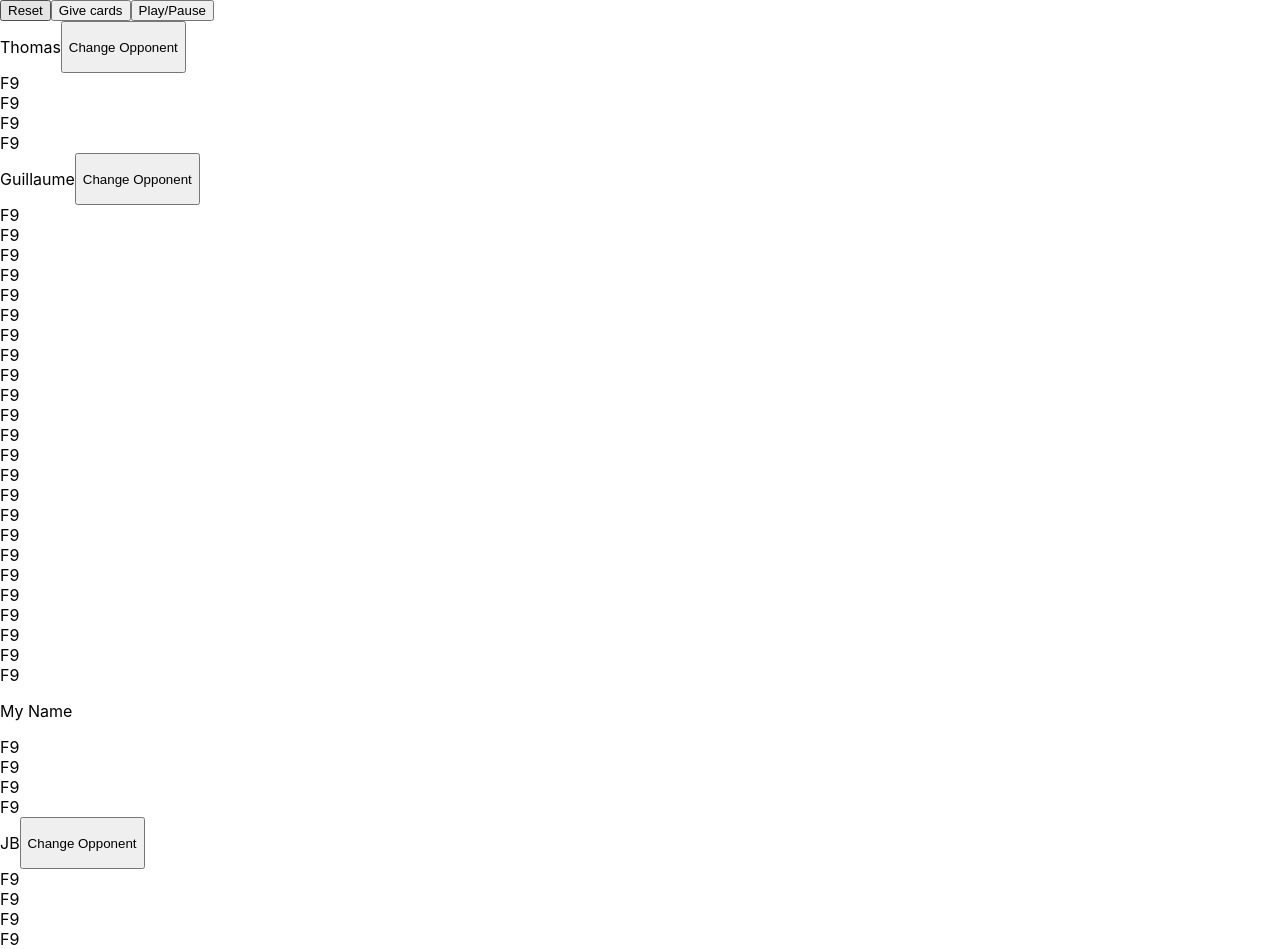
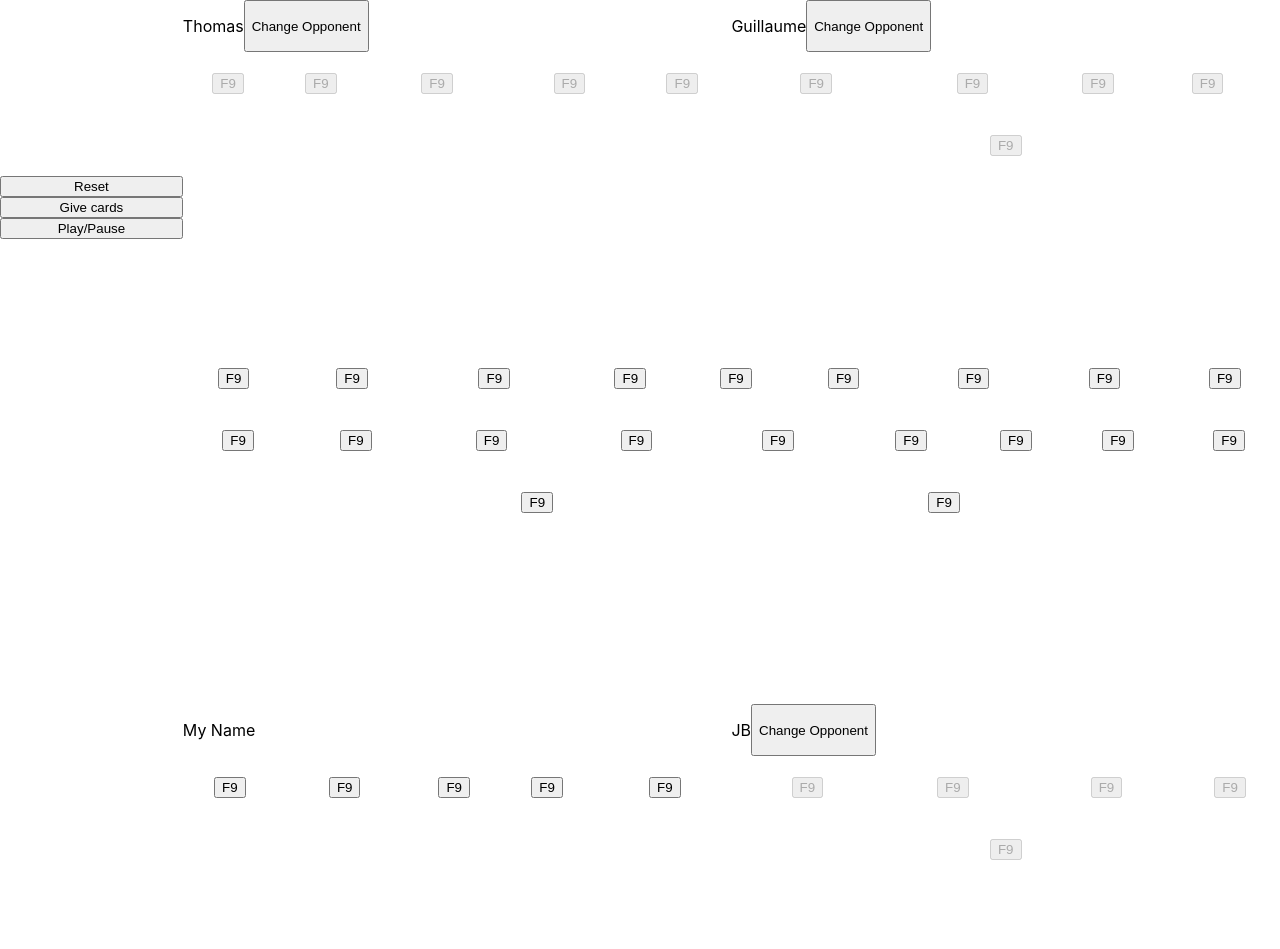
Before and after one commit to FaresMahjoub/dutchBlitz, a React (Create React App) app: page / in a window 1280 px wide. After the commit the page ends 880 px from the top, so only its background shows below. Built offline with nearby package versions, Linux system fonts and the light colour scheme.

Commit message:
add public and private cardZones

```diff
--- a/package.json
+++ b/package.json
@@ -3,6 +3,7 @@
   "version": "0.1.0",
   "private": true,
   "dependencies": {
+    "@material-ui/core": "^3.9.0",
     "react": "^16.7.0",
     "react-dom": "^16.7.0",
     "react-scripts": "2.1.3"
--- a/src/ButtonZone.js
+++ b/src/ButtonZone.js
@@ -4,17 +4,24 @@ import './index.css';
 import * as serviceWorker from './serviceWorker';
 
 
-function ButtonZone(props){
+function ButtonZone({
+   gridStyle,
+}){
     const buttonZoneStyle={
         display:"flex",
-        flexWrap:"column",
+        flexDirection:"column",
+        justifyContent: "space-around",
+        alignContent: "space-between",
     }
     return(
-        <div style={buttonZoneStyle}>
-            <button type="Button" /*onClick={}*/>Reset</button>
-            <button type="Button" /*onClick={}*/>Give cards</button>
-            <button type="Button" /*onClick={}*/>Play/Pause</button>
+        <div style={gridStyle}>
+            <div style={buttonZoneStyle}>
+                <button type="Button" /*onClick={}*/>Reset</button>
+                <button type="Button" /*onClick={}*/>Give cards</button>
+                <button type="Button" /*onClick={}*/>Play/Pause</button>
+            </div>
         </div>
+
     )
 
 }
--- a/src/CardZone.js
+++ b/src/CardZone.js
@@ -7,22 +7,37 @@ import * as serviceWorker from './serviceWorker';
 
 class CardContainer extends React.Component {
     render() {
-        return <div color={this.props.color}> {this.props.sex}{this.props.numb} </div>
+        return (
+            <div style={{margin: `20px ${20 + 40 * Math.random()}px`}}>
+                <button color={this.props.color} disabled={!this.props.pubPile} > {this.props.sex}{this.props.numb} </button>
 
+                {/*{this.props.pubPile ?*/}
+                    {/*<button color={this.props.color} > {this.props.sex}{this.props.numb} </button> :*/}
+                    {/*<p color={this.props.color} > {this.props.sex}{this.props.numb} </p>*/}
+                {/*}*/}
+            </div>
+        )
     }
 }
 const cardZoneStyle={
     display: "flex",
-    flexWrap: "row",
+    flexWrap: "wrap",
     justifyContent: "space-evenly",
 }
-function CardZone(props){
+function CardZone({
+    pileNumb,
+    gridStyle,
+    pub,
+}){
     let a=[]
-    for (let i=0; i<props.pileNumb;i++){
+    for (let i=0; i<pileNumb;i++){
         a.push(0)
     }
     const cards=
-        <div >{a.map(elt => <CardContainer color="blue" sex="F" numb="9" />)}
+        <div style={gridStyle}>
+            <div style={cardZoneStyle} >
+                {a.map(elt => <CardContainer pubPile={pub} color="blue" sex="F" numb="9" />)}
+            </div>
         </div>
     return cards
 }
--- a/src/PlayerZone.js
+++ b/src/PlayerZone.js
@@ -4,14 +4,13 @@ import './index.css';
 import * as serviceWorker from './serviceWorker';
 import {CardZone} from './CardZone';
 
-function PlayerName(props){
-    return <div>{props.name}</div>
-}
-
-function NameZone(props){
+function NameZone({
+  name,
+  bot,
+}){
     return (<div style={{display: "flex"}}>
-                <p> {props.name} </p>
-                {props.bot &&  <button type="button"
+                <p> {name} </p>
+                {bot &&  <button type="button"
             /*onClick={}*/ > Change Opponent </button>
         }
         </div>
@@ -26,6 +25,7 @@ const playerZoneStyle={
 class PlayerZone extends React.Component{
     render(){
         return (
+            <div style={this.props.gridStyle}>
                 <div style={playerZoneStyle}>
                     <NameZone name={this.props.name}
                               bot={this.props.bot}
@@ -35,12 +35,14 @@ class PlayerZone extends React.Component{
                               }}
                               />
                     <CardZone
-                    pileNumb={4}
-                    style={{
+                        pub={!this.props.bot}
+                        pileNumb={5}
+                        gridStyle={{
                             gridColumn: "1 / 2",
                             gridRow: "2 / 3",
                         }}/>
-            </div>  )
+                </div>
+            </div>)
 
     }
 }
--- a/src/index.js
+++ b/src/index.js
@@ -8,45 +8,51 @@ import {CardZone} from './CardZone.js';
 
 const appStyle={
     display: "grid",
-    gridRow: "200px 600px 200px",
-    gridColumn:"100px 300px 300px",
+    gridTemplateRows: "1fr 3fr 1fr",
+    gridTemplateColumns:"1fr 3fr 3fr",
 }
 class App extends React.Component{
             render(){
                 return   (
                 <div style={appStyle}>
-                    <ButtonZone style={{
-                        gridColumn: "1 / 2",
-                        gridRow: "1 / span 3",
-                    }}
+                    <ButtonZone
+                        gridStyle={{
+                            gridColumnStart: "1",
+                            gridColumnEnd: "2",
+                            gridRowStart: "2",
+                            gridRowEnd: "4",
+                            alignSelf: "stretch"
+                        }}
                     />
                     <PlayerZone name="Thomas"
                                 bot={true}
-                                style={{
+                                gridStyle={{
                                     gridColumn:" 2 / 3",
                                     gridRow:" 1 / 2",
                                 }} />
                     <PlayerZone name="Guillaume"
                                 bot={true}
-                                style={{
+                                gridStyle={{
                                     gridColumn:" 3 / 4",
                                     gridRow:" 1 / 2",
                                 }} />
                     <CardZone pileNumb={20}
-                              style={{
-                                  gridColumn: "2 / span 2",
+                              pub={true}
+                              gridStyle={{
+                                  gridColumn: "2 / 4",
                                   gricRow: "2 / 3" ,
+                                  alignSelf: "center",
                               }}
                     />
                     <PlayerZone name="My Name"
                                 bot={false}
-                                style={{
+                                gridStyle={{
                                     gridColumn:" 2 / 3",
                                     gridRow:" 3 / 4",
                                 }} />
                     <PlayerZone name="JB"
                                 bot={true}
-                                style={{
+                                gridStyle={{
                                     gridColumn:" 3 / 4",
                                     gridRow:" 3 / 4",
                                 }} />
```
Also changed, not shown: src/BoardZone.js (added, +12 -0 lines), 1 other file (tests, documents, lock files or other folders). Lines whose indentation alone changed are shown as unchanged.
